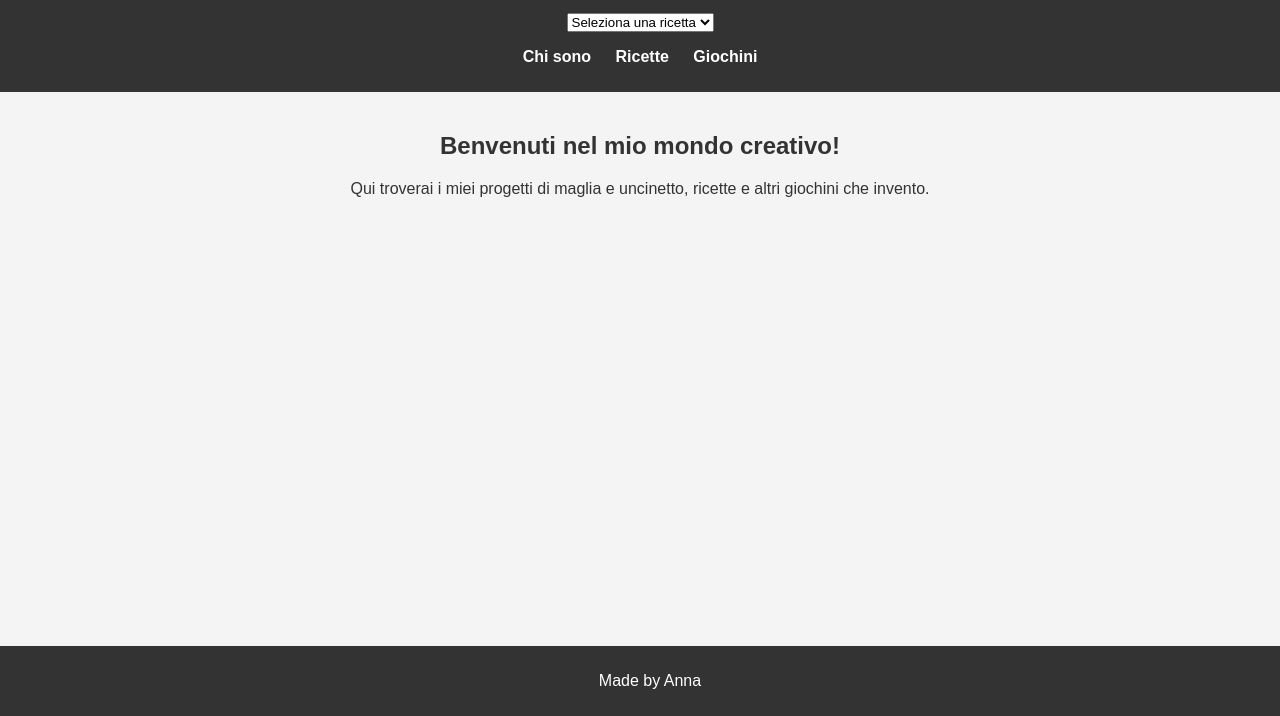
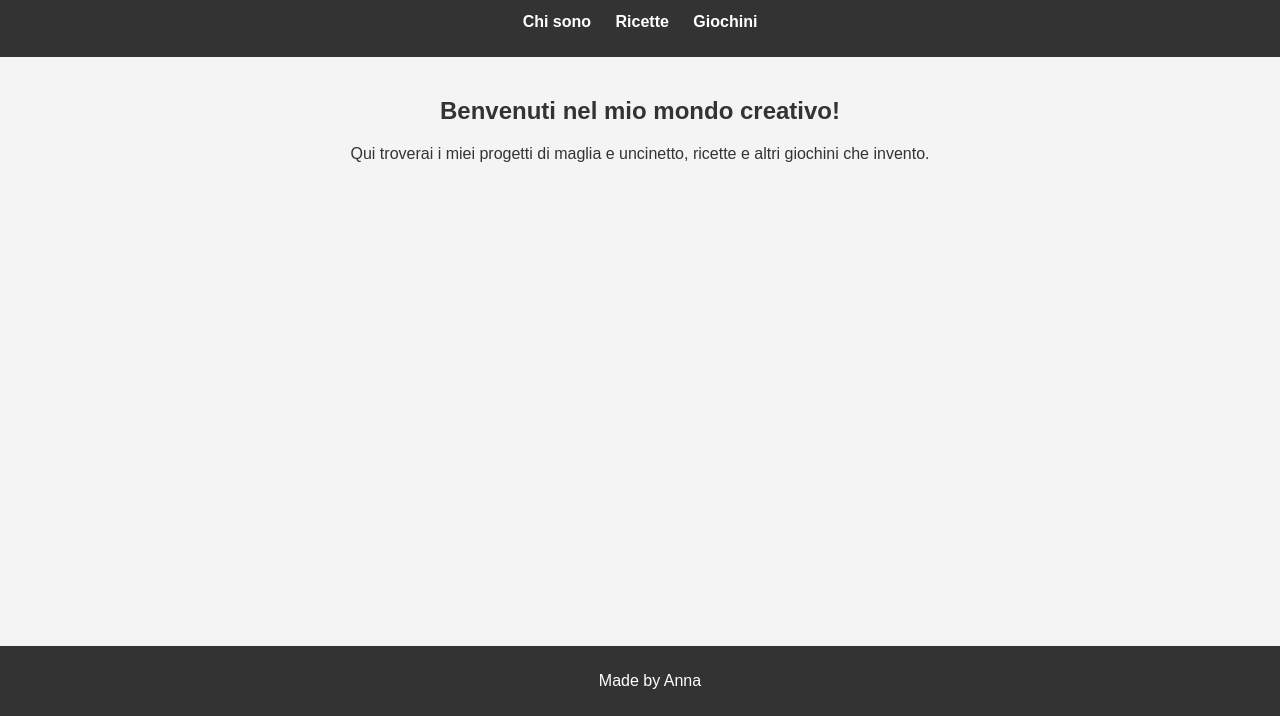
Before and after one commit to annarimbano/made-by-anna, a plain HTML site: page index.html in a window 1280 px wide. Shown: the part 84-800 px from the top of the page. Drawn offline with Linux system fonts and the light colour scheme.

Commit message:
Update index.html

```diff
--- a/index.html
+++ b/index.html
@@ -12,9 +12,6 @@
             <p>Ciao! Qui troverai alcuni dei miei progetti.</p>
 
         <nav>
-            <select id="selezionaRicetta">
-    <option value="">Seleziona una ricetta</option>
-</select>
 
 <div id="dettagliRicetta"></div>
 
```
